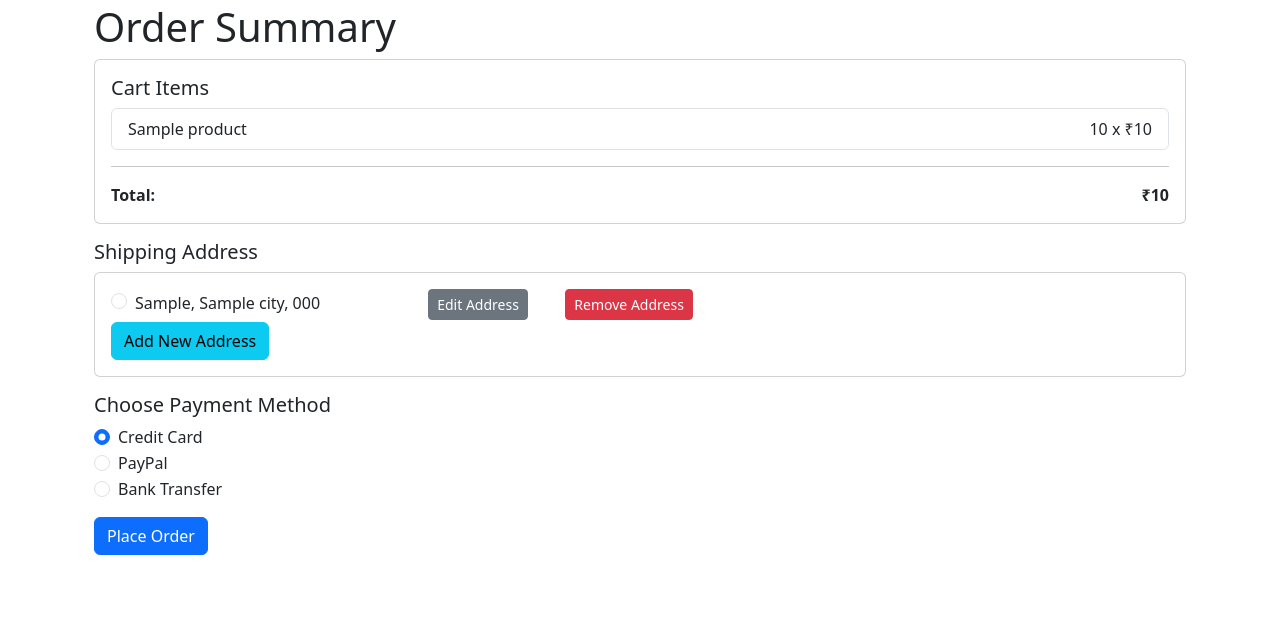
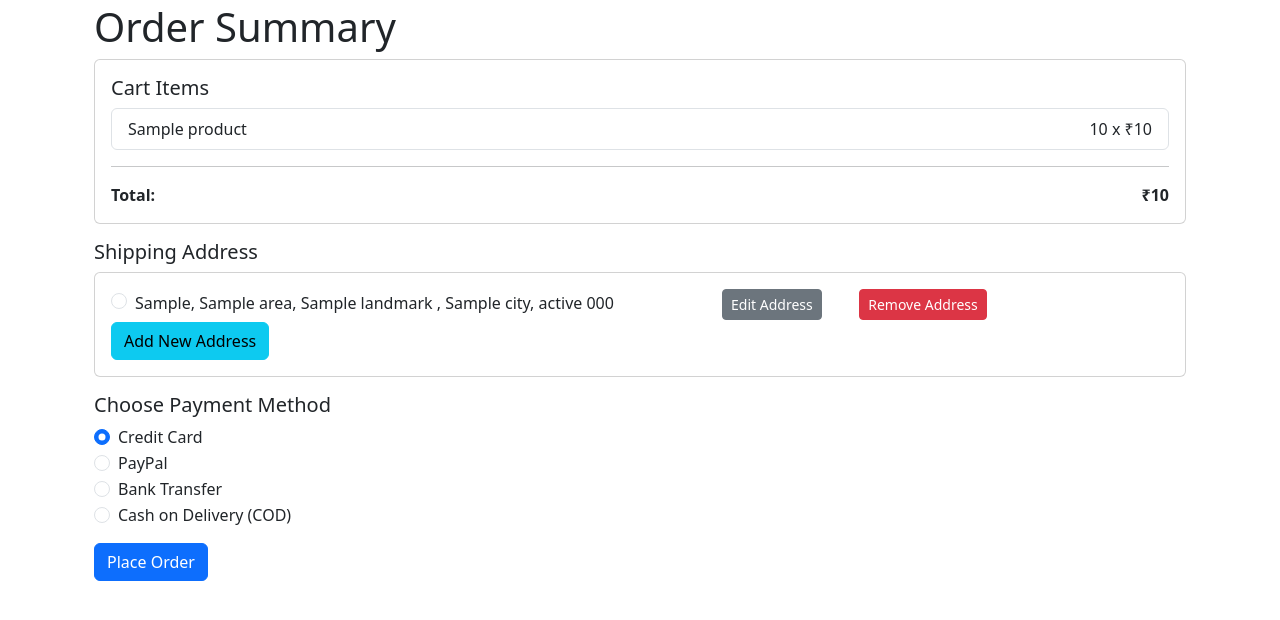
Before and after one commit to JinalPatel120/TASK, a Django app: template shopping_site/interface/orders/templates/order_summary.html in a window 1280 px wide. Shown: the part 95-715 px from the top of the page. Run offline with Django 5.2, Linux system fonts and the light colour scheme; the template is opened without the code that fills it: most values are stand-ins (such as "Sample title", 1, 10 or a date in 2020); some libraries are stand-ins or nearby versions.

```diff
--- a/shopping_site/application/authentication/services.py
+++ b/shopping_site/application/authentication/services.py
@@ -388,9 +388,10 @@ class UserApplicationService:
         try:
             # Retrieve specific fields from the UserAddress model
             address_fields = UserAddress.objects.filter(user=user).values(
-                "flat_building", "city", "pincode"
+                "flat_building", "area","landmark","city","pincode"
             )
 
+            print('address fileds',address_fields)
             if address_fields:
                 logger.info(
                     f"Address found for user {user.username}: {address_fields[0]}"
@@ -413,7 +414,7 @@ class UserApplicationService:
         try:
             # Retrieve all addresses for the user
             address_fields = UserAddress.objects.filter(user=user).values(
-                "id", "flat_building", "city", "pincode"
+                "id", "flat_building", "area","landmark","city","state", "pincode"
             )
 
             if address_fields:
--- a/shopping_site/application/cart_item/services.py
+++ b/shopping_site/application/cart_item/services.py
@@ -59,6 +59,7 @@ class CartService:
             return user.first_name, user.last_name
         except User.DoesNotExist:
             return None, None
+
     def get_cart_items(self, user, request) -> List[CartItem]:
         """
         Retrieve all items in the user's cart (authenticated or anonymous).
--- a/shopping_site/application/order/services.py
+++ b/shopping_site/application/order/services.py
@@ -27,7 +27,7 @@ class OrderApplicationService:
 
 
     @staticmethod
-    def create_order(user,address):
+    def create_order(user,address,payment_method):
         """
         This method creates a new order and order items.
 
@@ -53,6 +53,7 @@ class OrderApplicationService:
         order = Orders.objects.create(
             user=user,
             shipping_address=address,
+            payment_method=payment_method,
             total_amount=total_price,
             status='Pending'
         )
--- a/shopping_site/domain/order/models.py
+++ b/shopping_site/domain/order/models.py
@@ -28,6 +28,7 @@ class Orders(TimestampedModel):
     order_date = models.DateTimeField(auto_now_add=True)
     status = models.CharField(max_length=20, choices=STATUS_CHOICES, default='pending')
     shipping_address = models.ForeignKey(UserAddress, on_delete=models.CASCADE)
+    payment_method = models.CharField(max_length=50)
     total_amount = models.DecimalField(max_digits=10, decimal_places=2)
 
     def __str__(self):
--- a/shopping_site/interface/authentication/templates/forgot_password.html
+++ b/shopping_site/interface/authentication/templates/forgot_password.html
@@ -29,9 +29,6 @@
             <div id="email-error" class="alert alert-danger" style="display: none;">
                 <strong>Error!</strong> Please enter a valid email address.
             </div>
-
-
-
 
             <button type="submit" class="btn btn-primary">Submit</button>
             <button class="btn btn-secondary">
--- a/shopping_site/interface/orders/templates/checkout.html
+++ b/shopping_site/interface/orders/templates/checkout.html
@@ -100,7 +100,7 @@
                         {% for item in cart_items %}
                             <li class="list-group-item d-flex justify-content-between align-items-center">
                                 <span>{{ item.product.title }}</span>
-                                {{ item.quantity }} x {{ item.product.name }}
+                                {{ item.quantity }} x {{ item.product.price }}
                                 <span>₹{{ item.total_price }}</span>
                             </li>
                         {% endfor %}
--- a/shopping_site/interface/orders/templates/order_summary.html
+++ b/shopping_site/interface/orders/templates/order_summary.html
@@ -49,16 +49,17 @@
             <div class="form-check">
                 <input class="form-check-input" type="radio" name="shipping_address" value="{{ address.id }}" id="address_{{ address.id }}">
                 <label class="form-check-label" for="address_{{ address.id }}">
-                    {{ address.flat_building }}, {{ address.city }}, {{ address.pincode }}
+                    {{ address.flat_building }}, {{ address.area}}, {{ address.landmark}} , {{ address.city }}, {{ address.state}} {{ address.pincode }}
                 </label>
                 &nbsp;&nbsp;&nbsp;&nbsp;&nbsp;&nbsp;&nbsp;&nbsp;&nbsp;&nbsp;&nbsp;&nbsp;&nbsp;&nbsp;&nbsp;&nbsp;&nbsp;&nbsp;&nbsp;&nbsp;&nbsp;&nbsp;&nbsp;&nbsp;
                 <!-- Edit Address Button -->
-                <button type="button" class="btn btn-secondary btn-sm" data-bs-toggle="modal" data-bs-target="#editAddressModal" data-address-id="{{ address.id }}" data-flat-building="{{ address.flat_building }}" data-city="{{ address.city }}" data-pincode="{{ address.pincode }}">
+                <button type="button" class="btn btn-secondary btn-sm" data-bs-toggle="modal" data-bs-target="#editAddressModal" data-address-id="{{ address.id }}" data-flat-building="{{ address.flat_building }}" data-area="{{ address.area }}" data-landmark="{{ address.landmark }}" data-city="{{ address.city }}"  data-pincode="{{ address.pincode }}">
                     Edit Address
                 </button>&nbsp;&nbsp;&nbsp;&nbsp;&nbsp;&nbsp;&nbsp;&nbsp;
 
+
                 <!-- Remove Address Button -->
-                <button type="button" class="btn btn-danger btn-sm" data-address-id="{{ address.id }}" onclick="removeAddress(event)">
+                <button type="button" class="btn btn-danger btn-sm" data-address-id="{{ address.id }}" onclick="removeAddress(this)">
                     Remove Address
                 </button>
             </div>
@@ -71,6 +72,7 @@
         </div>
       </div>
 
+        <!-- Payment Methods -->
         <!-- Payment Methods -->
 <div class="mb-3">
     <h5>Choose Payment Method</h5>
@@ -86,7 +88,17 @@
         <input class="form-check-input" type="radio" name="paymentMethod" id="bankTransfer" value="bankTransfer">
         <label class="form-check-label" for="bankTransfer">Bank Transfer</label>
     </div>
+
+    <!-- Cash on Delivery Option with UPI details -->
+    <div class="form-check">
+        <input class="form-check-input" type="radio" name="paymentMethod" id="cashOnDelivery" value="cashOnDelivery">
+        <label class="form-check-label" for="cashOnDelivery">
+            Cash on Delivery (COD)
+        </label>
     </div>
+
+</div>
+
 
         <button class="btn btn-primary" id="submitOrderBtn">Place Order</button>
 
@@ -111,9 +123,18 @@
                             <input type="text" class="form-control" id="flat_building" required>
                         </div>
                         <div class="mb-3">
+                            <label for="area" class="form-label">Area</label>
+                            <input type="text" class="form-control" id="area" required>
+                        </div>
+                        <div class="mb-3">
+                            <label for="landmark" class="form-label">Landmark</label>
+                            <input type="text" class="form-control" id="landmark" required>
+                        </div>
+                        <div class="mb-3">
                             <label for="city" class="form-label">City</label>
                             <input type="text" class="form-control" id="city" required>
                         </div>
+
                         <div class="mb-3">
                             <label for="pincode" class="form-label">Pincode</label>
                             <input type="text" class="form-control" id="pincode" required>
@@ -135,15 +156,26 @@
             var button = event.relatedTarget;
             var addressId = button.getAttribute('data-address-id');
             var flatBuilding = button.getAttribute('data-flat-building');
+            var area=button.getAttribute('data-area');
+            var landmark=button.getAttribute('data-landmark');
             var city = button.getAttribute('data-city');
+
             var pincode = button.getAttribute('data-pincode');
 
+
+            console.log('address iddddddddddddddddddddddddddddddddddddd',addressId)
             var modalFlatBuilding = editAddressModal.querySelector('#flat_building');
+            var modalArea=editAddressModal.querySelector('#area');
+            var modalLandmark=editAddressModal.querySelector('#landmark');
             var modalCity = editAddressModal.querySelector('#city');
+
             var modalPincode = editAddressModal.querySelector('#pincode');
 
             modalFlatBuilding.value = flatBuilding;
+            modalArea.value=area;
+            modalLandmark.value=landmark;
             modalCity.value = city;
+
             modalPincode.value = pincode;
 
             // Handle form submission to update address
@@ -155,6 +187,8 @@
                 var updatedAddress = {
                     id: addressId,
                     flat_building: modalFlatBuilding.value,
+                    area:modalArea.value,
+                    landmark:modalArea.value,
                     city: modalCity.value,
                     pincode: modalPincode.value
                 };
@@ -186,12 +220,19 @@
         });
 
         // Remove Address Function
-        function removeAddress(event) {
-            var addressId = event.target.getAttribute('data-address-id');
+        function removeAddress(button) {
+    var addressId = button.getAttribute('data-address-id');
+
+    // Log the addressId to the console for debugging
+    console.log('Address ID:', addressId);
+
+    if (addressId === null || addressId === undefined) {
+        alert('Error: Address ID is null or undefined');
+        return;
+    }
 
     // Confirm the action
     if (confirm('Are you sure you want to remove this address?')) {
-                // Send the request to remove the address
         fetch(`/api/remove_address/${addressId}/`, {
             method: 'DELETE',
             headers: {
@@ -215,6 +256,9 @@
         });
     }
 }
+
+
+
     </script>
 </div>
 {% endblock %}
```
Also changed, not shown: shopping_site/interface/orders/templates/order_confirmation.html (+7 -3 lines), shopping_site/interface/orders/views.py (+97 -34 lines), shopping_site/interface/product/templates/product_list.html (+7 -1 lines), shopping_site/domain/order/migrations/0006_orders_payment_method.py (added). Lines whose indentation alone changed are shown as unchanged.
